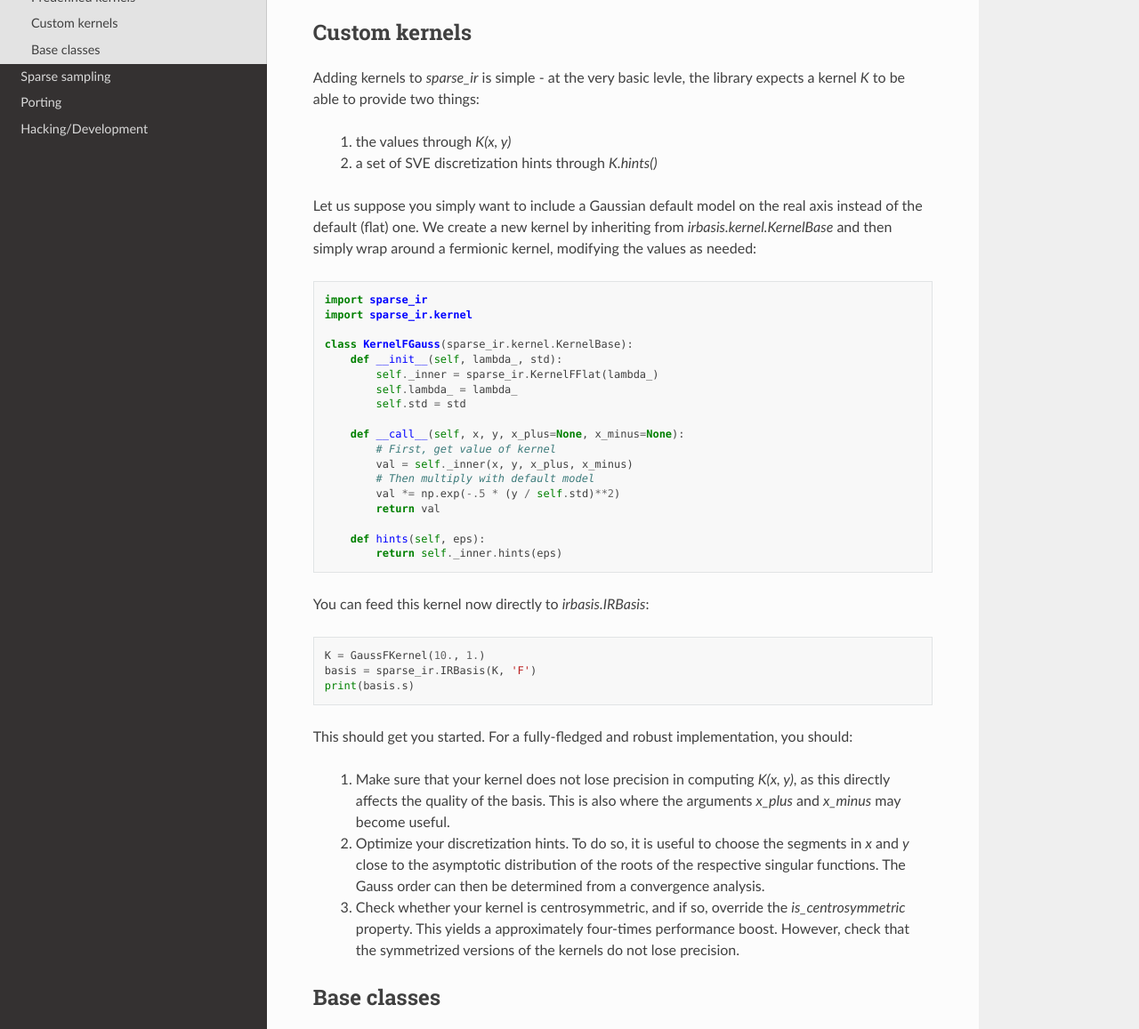
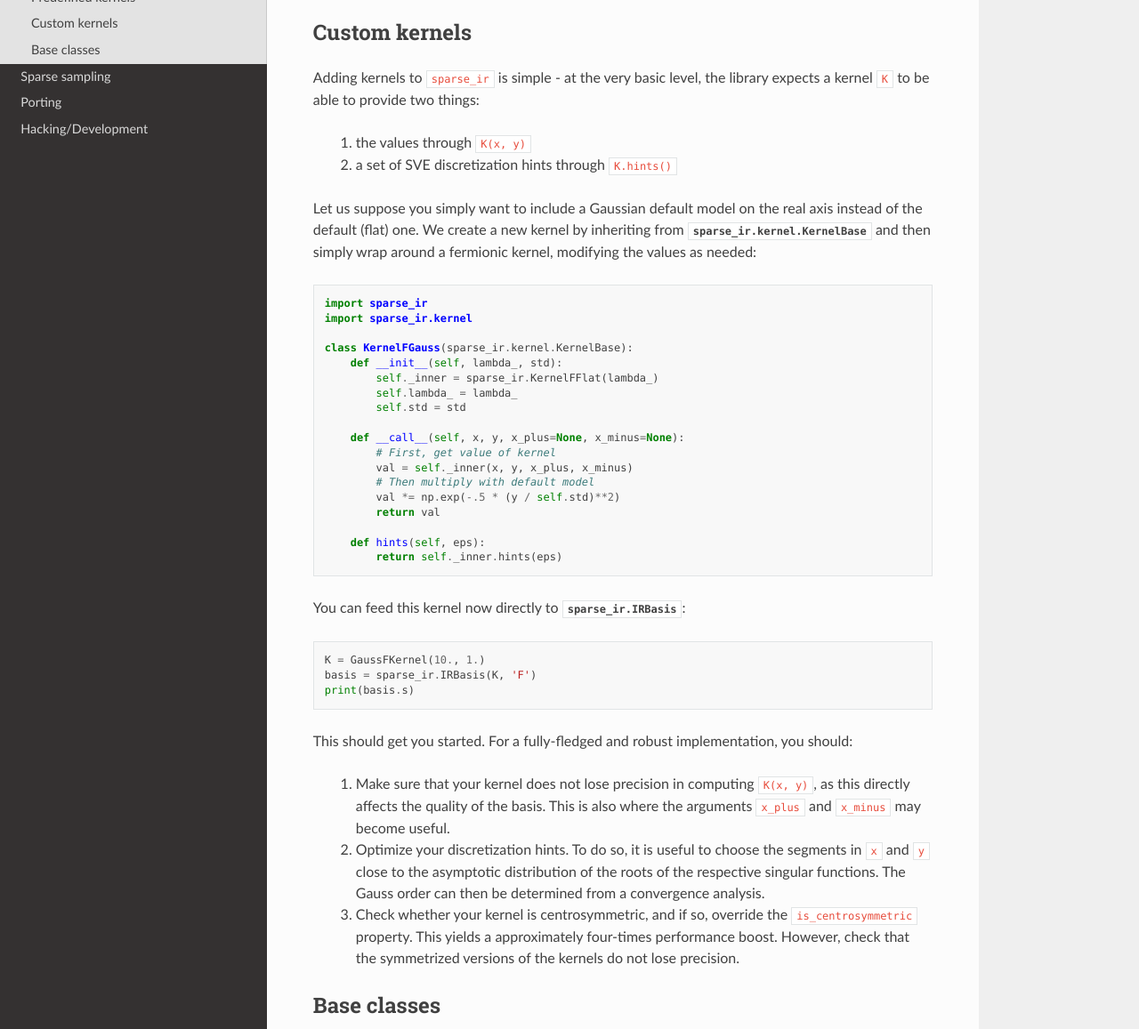
Before and after one commit to SpM-lab/sparse-ir, a Sphinx documentation site: the page built from doc/kernels.rst, in a window 1280 px wide and 1400 px high, scrolled down 579 px, cut to the strip 180-1337 px from the top of the window. Shown: the whole strip at 89% size. Built offline with Sphinx 7.4.7 and the Read the Docs theme 2.0.0, drawn with Linux system fonts in a browser that asks for light colours.

Commit message:
Change docs to RST format.

```diff
--- a/doc/kernels.rst
+++ b/doc/kernels.rst
@@ -31,16 +31,16 @@ Predefined kernels
 
 Custom kernels
 --------------
-Adding kernels to `sparse_ir` is simple - at the very basic levle, the library
-expects a kernel `K` to be able to provide two things:
+Adding kernels to ``sparse_ir`` is simple - at the very basic level, the
+library expects a kernel ``K`` to be able to provide two things:
 
- 1. the values through `K(x, y)`
- 2. a set of SVE discretization hints through `K.hints()`
+ 1. the values through ``K(x, y)``
+ 2. a set of SVE discretization hints through ``K.hints()``
 
 Let us suppose you simply want to include a Gaussian default model on the real
 axis instead of the default (flat) one.  We create a new kernel by inheriting
-from `irbasis.kernel.KernelBase` and then simply wrap around a fermionic
-kernel, modifying the values as needed::
+from :class:`sparse_ir.kernel.KernelBase` and then simply wrap around a
+fermionic kernel, modifying the values as needed::
 
     import sparse_ir
     import sparse_ir.kernel
@@ -61,7 +61,7 @@ kernel, modifying the values as needed::
         def hints(self, eps):
             return self._inner.hints(eps)
 
-You can feed this kernel now directly to `irbasis.IRBasis`::
+You can feed this kernel now directly to :class:`sparse_ir.IRBasis`::
 
     K = GaussFKernel(10., 1.)
     basis = sparse_ir.IRBasis(K, 'F')
@@ -70,17 +70,17 @@ You can feed this kernel now directly to `irbasis.IRBasis`::
 This should get you started.  For a fully-fledged and robust implementation,
 you should:
 
- 1. Make sure that your kernel does not lose precision in computing `K(x, y)`,
+ 1. Make sure that your kernel does not lose precision in computing ``K(x, y)``,
     as this directly affects the quality of the basis.  This is also where the
-    arguments `x_plus` and `x_minus` may become useful.
+    arguments ``x_plus`` and ``x_minus`` may become useful.
 
  2. Optimize your discretization hints.  To do so, it is useful to choose the
-    segments in `x` and `y` close to the asymptotic distribution of the roots
+    segments in ``x`` and ``y`` close to the asymptotic distribution of the roots
     of the respective singular functions.  The Gauss order can then be
     determined from a convergence analysis.
 
  3. Check whether your kernel is centrosymmetric, and if so, override the
-    `is_centrosymmetric` property.  This yields a approximately four-times
+    ``is_centrosymmetric`` property.  This yields a approximately four-times
     performance boost.  However, check that the symmetrized versions of the
     kernels do not lose precision.
 
```
Also changed, not shown: 1 other file.
